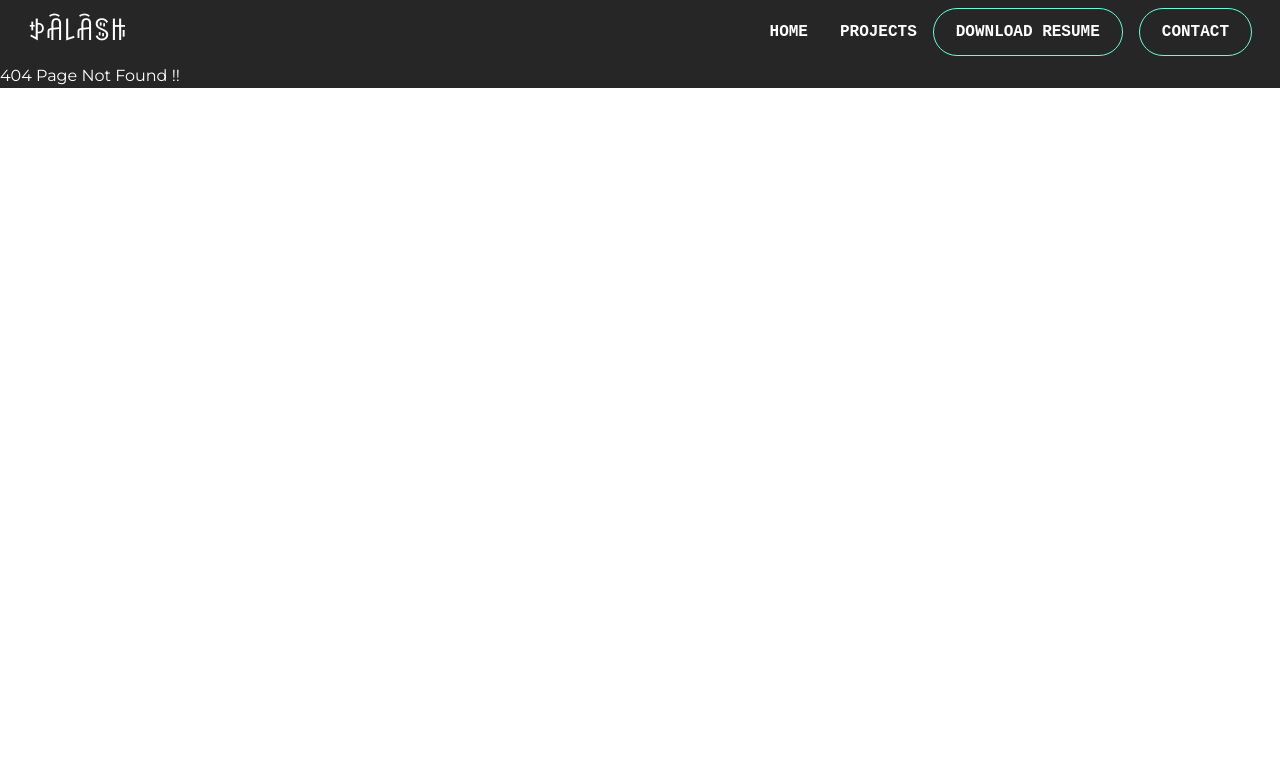
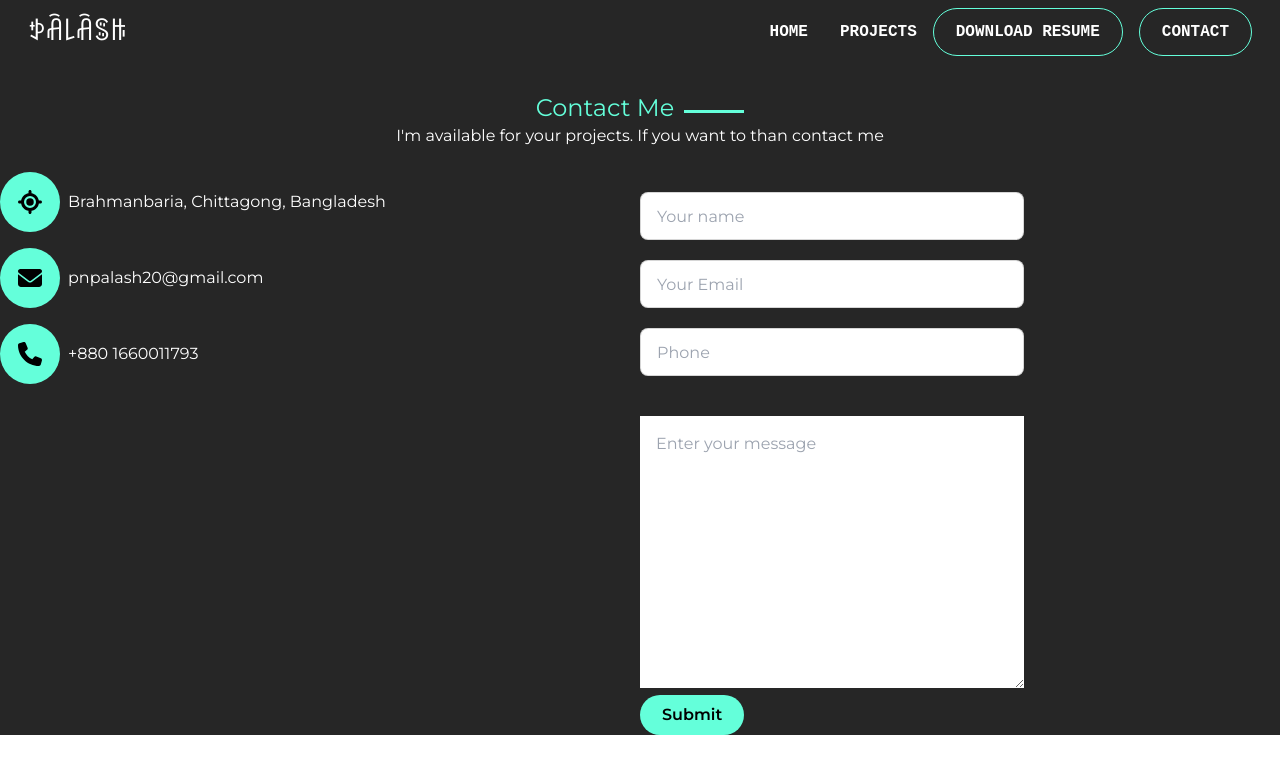
Before and after one commit to PalashDas11/Proftfolio-site, a React (Create React App) app: page /contact in a window 1280 px wide. Before the commit this address had no page. Shown: the top 774 px of the page. Built offline with nearby package versions, Linux system fonts and the light colour scheme.

Commit message:
contact section

```diff
--- a/package.json
+++ b/package.json
@@ -3,6 +3,9 @@
   "version": "0.1.0",
   "private": true,
   "dependencies": {
+    "@fortawesome/fontawesome-svg-core": "^6.1.1",
+    "@fortawesome/free-solid-svg-icons": "^6.1.1",
+    "@fortawesome/react-fontawesome": "^0.1.18",
     "@testing-library/jest-dom": "^5.16.4",
     "@testing-library/react": "^13.3.0",
     "@testing-library/user-event": "^13.5.0",
--- a/src/App.js
+++ b/src/App.js
@@ -1,6 +1,7 @@
 import { Route, Routes } from 'react-router-dom';
 import './App.css';
 import Header from './component/Header/Header';
+import Contact from './component/Home/Contact/Contact';
 import Home from './component/Home/Home';
 import NotFound from './component/NotFound/NotFound';
 import Projects from './component/Projects/Projects';
@@ -12,6 +13,7 @@ function App() {
       <Routes>
         <Route path="/home"element={<Home/>}></Route>
         <Route path="/projects"element={<Projects/>}></Route>
+        <Route path="/contact"element={<Contact/>}></Route>
         <Route path="*"element={<NotFound/>}></Route>
       </Routes>
     </div>
--- a/src/component/Header/Header.css
+++ b/src/component/Header/Header.css
@@ -20,3 +20,15 @@
     text-transform:uppercase;
 
 }
+.custom-btn2{
+    padding: 8px 22px;
+    color: black;
+    /* border: 1px solid #5352ed; */
+    background-color:  #64ffda;
+    border-radius: 25px;
+    font-size: 1rem;
+    font-weight: 600;
+
+    transition: .2s;
+    cursor: pointer;
+}
--- a/src/component/Hero/Hero.css
+++ b/src/component/Hero/Hero.css
@@ -15,6 +15,10 @@ body{
         background-color: #262626;
         color: white;
     }
+    .mobile-w{
+        width: 100%;
+
+    }
     .hero-img img{
         max-width: 300px;
         margin: auto;
--- a/src/component/Hero/Hero.js
+++ b/src/component/Hero/Hero.js
@@ -1,15 +1,17 @@
 import React from 'react';
 import './Hero.css'
 import hero from '../../img/hero.png'
+import { Link } from 'react-router-dom';
 
 const Hero = () => {
     return (
         <div className="grid sm:grid-cols-1 md:grid-cols-2 lg:grid-cols-2 items-center  pt-7">
-            <div className='w-9/12 '>
+            <div className='w-9/12 mobile-w'>
                 <h3 className="uppercase">Hi There, I'm</h3>
                 <h1 className="text-7xl name font-bold py-5 uppercase">Palash Das</h1>
                 <h2 className='text-2xl font-bold pb-3 uppercase text-primary'>Junior Web Developer</h2>
-                <p className=""> I'm a professional UI/UX designer with front end development skills based in Lago</p>
+                <p className="mb-4"> I'm a professional UI/UX designer with front end development skills based in Lago</p>
+                <Link className="custom-btn2" to ="#contact">Hire me</Link>
              </div>
             <div className="hero-img ">
                 <img src={hero} alt=""/>
--- /dev/null
+++ b/src/component/Home/Contact/Contact.css
@@ -0,0 +1,43 @@
+.underline{
+    width: 60px;
+    background: #64ffda;
+    height: 3px;
+    margin-top:6px;
+    margin-left: 10px;
+}
+.icon{
+    display: flex;
+    align-items: center;
+    justify-content: center;
+    width: 60px;
+    height: 60px;
+    font-size: 1.5rem;
+    color: black;
+    border-radius: 30px;
+    /* height: 50px; */
+    text-align: center;
+    background: #64ffda;
+
+}
+.taxtArea{
+   padding: 1rem;
+}
+
+@media screen and (max-width: 480px) {
+    body{
+        background-color: #262626;
+        color: white;
+    }
+
+    .custom-form input{
+        width: 90%;
+
+
+    }
+    .taxtArea{
+        width: 90%;
+        margin: auto;
+
+    }
+
+  }
--- /dev/null
+++ b/src/component/Home/Contact/Contact.js
@@ -0,0 +1,58 @@
+import { FontAwesomeIcon } from '@fortawesome/react-fontawesome';
+import { faEnvelope, faLocation, faPhone } from '@fortawesome/free-solid-svg-icons'
+import './Contact.css'
+import React from 'react';
+
+const Contact = () => {
+    return (
+        <div className="w-full mt-7">
+            <div className="flex justify-center items-center ">
+                <h1 className="text-center text-2xl text-primary  ">Contact Me</h1>
+                <span className='underline '></span>
+            </div>
+            <p className="text-center">I'm available for your projects. If you want to than contact me </p>
+            {/* icon  */}
+            <div className='grid sm:grid-cols-1 md:grid-cols-2 mt-6 sm:mx-auto'>
+                <div>
+                    <div className="flex items-center ">
+                        <span className="icon">
+                            <FontAwesomeIcon icon={faLocation}></FontAwesomeIcon>
+                        </span>
+                        <p className='ml-2'>Brahmanbaria, Chittagong, Bangladesh</p>
+                    </div>
+                    <div className="flex items-center mt-4">
+                        <span className="icon">
+                            <FontAwesomeIcon icon={faEnvelope}></FontAwesomeIcon>
+                        </span>
+                        <p className='ml-2'>pnpalash20@gmail.com</p>
+                    </div>
+                    <div className="flex items-center mt-4">
+                        <span className="icon">
+                            <FontAwesomeIcon icon={faPhone}></FontAwesomeIcon>
+                        </span>
+                        <p className='ml-2'>+880 1660011793</p>
+                    </div>
+                </div>
+
+                {/* form  */}
+
+                <div className='pt-5 custom-form'>
+                    <form action="">
+                           <input type="text" placeholder="Your name" className="input input-bordered text-black  w-96" /> <br />
+                        <input type="email" placeholder="Your Email" className="input input-bordered text-black my-5 w-96"/> <br />
+                        <input type="phone" placeholder="Phone" className="input input-bordered text-black w-96 mb-5" /><br />
+                        <textarea className=" taxtArea input-bordered text-black mt-5 w-96"name="text" id="" cols="40" rows="10" placeholder="Enter your message" ></textarea>
+                        <div><input type="submit" value="Submit" className="custom-btn2 " /></div>
+
+
+                    </form>
+                </div>
+
+            </div>
+
+
+        </div>
+    );
+};
+
+export default Contact;
--- a/src/component/Home/Home.js
+++ b/src/component/Home/Home.js
@@ -1,10 +1,12 @@
 import React from 'react';
 import Hero from '../Hero/Hero';
+import Contact from './Contact/Contact';
 
 const Home = () => {
     return (
         <div className="px-5">
             <Hero></Hero>
+            <Contact></Contact>
         </div>
     );
 };
```
Also changed, not shown: 1 other file (tests, documents, lock files or other folders).
